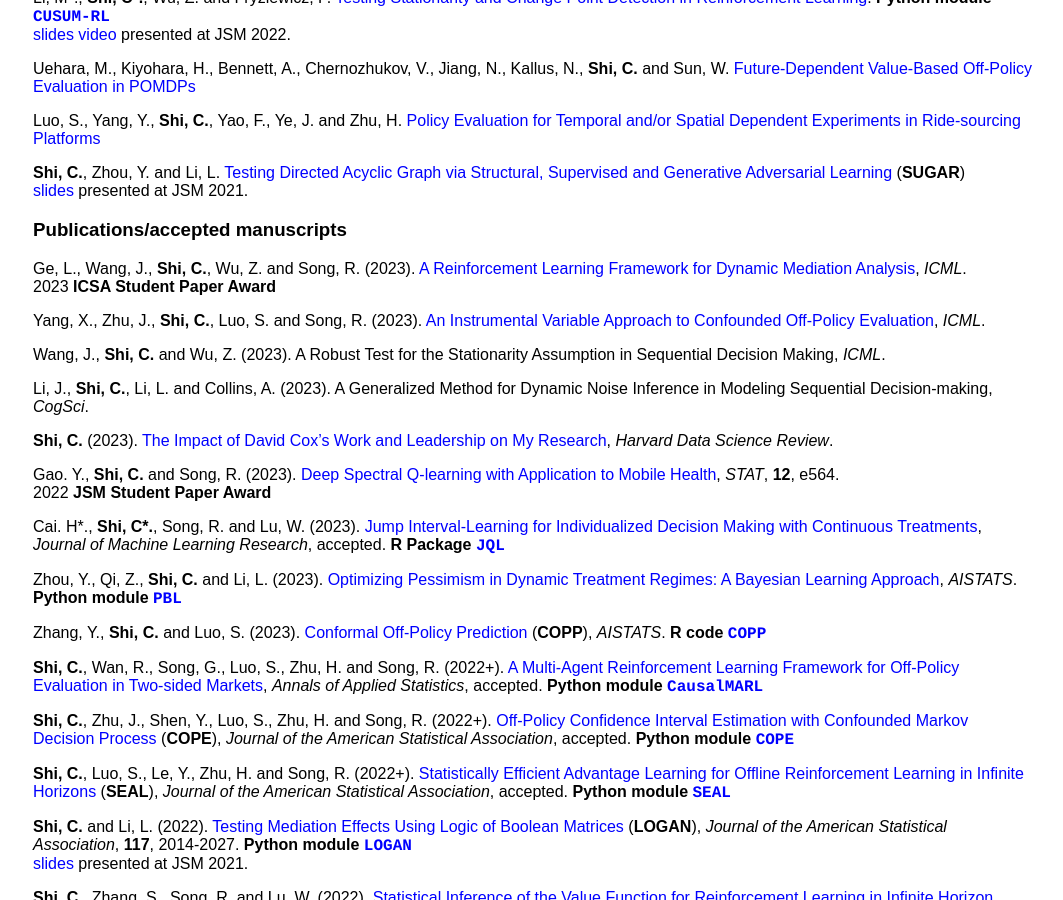
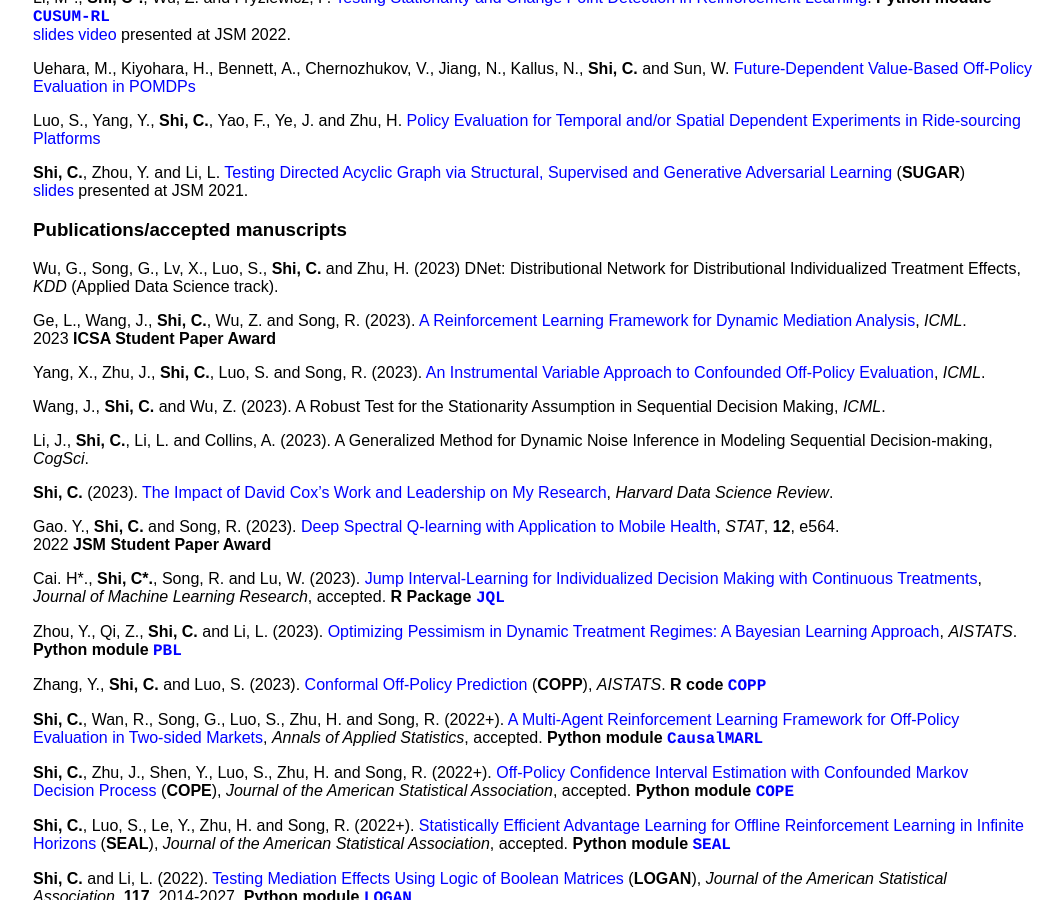
Before and after one commit to callmespring/callmespring.github.io, a Jekyll site: the page built from publication.md, in a window 1280 px wide and 900 px high, scrolled down 497 px. Shown: the whole window, without its empty margins (107-1170 px from the left). Built offline with Jekyll 4.4.1, drawn with Linux system fonts in a browser that asks for light colours.

Commit message:
Update publication.md

```diff
--- a/publication.md
+++ b/publication.md
@@ -39,6 +39,8 @@ Luo, S., Yang, Y., **Shi, C.**, Yao, F., Ye, J. and Zhu, H. [Policy Evaluation f
 Supervised and Generative Adversarial Learning](https://arxiv.org/pdf/2106.01474.pdf) (**SUGAR**) <br/> [<font size="3">slides</font>](./slides/SUGAR.pdf) <font size="3">presented at JSM 2021</font>.
 
 ### Publications/accepted manuscripts
+
+Wu, G., Song, G., Lv, X., Luo, S., **Shi, C.** and Zhu, H. (2023) DNet: Distributional Network for Distributional Individualized Treatment Effects, _KDD_ (Applied Data Science track).
 
 Ge, L., Wang, J., **Shi, C.**, Wu, Z. and Song, R. (2023). [A Reinforcement Learning Framework for Dynamic
 Mediation Analysis](https://arxiv.org/pdf/2301.13348.pdf), _ICML_. <br/>2023 **ICSA Student Paper Award**
```
